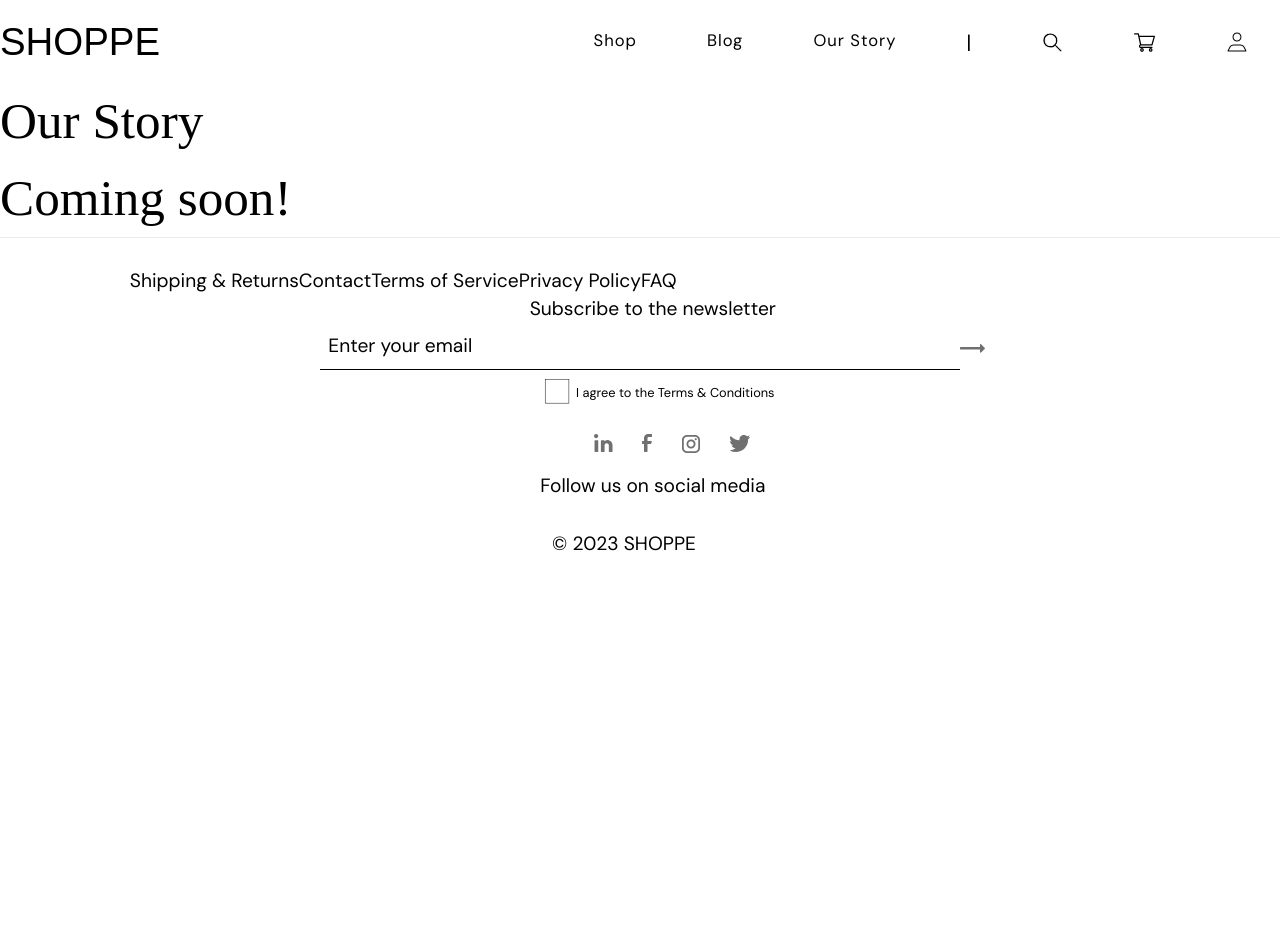
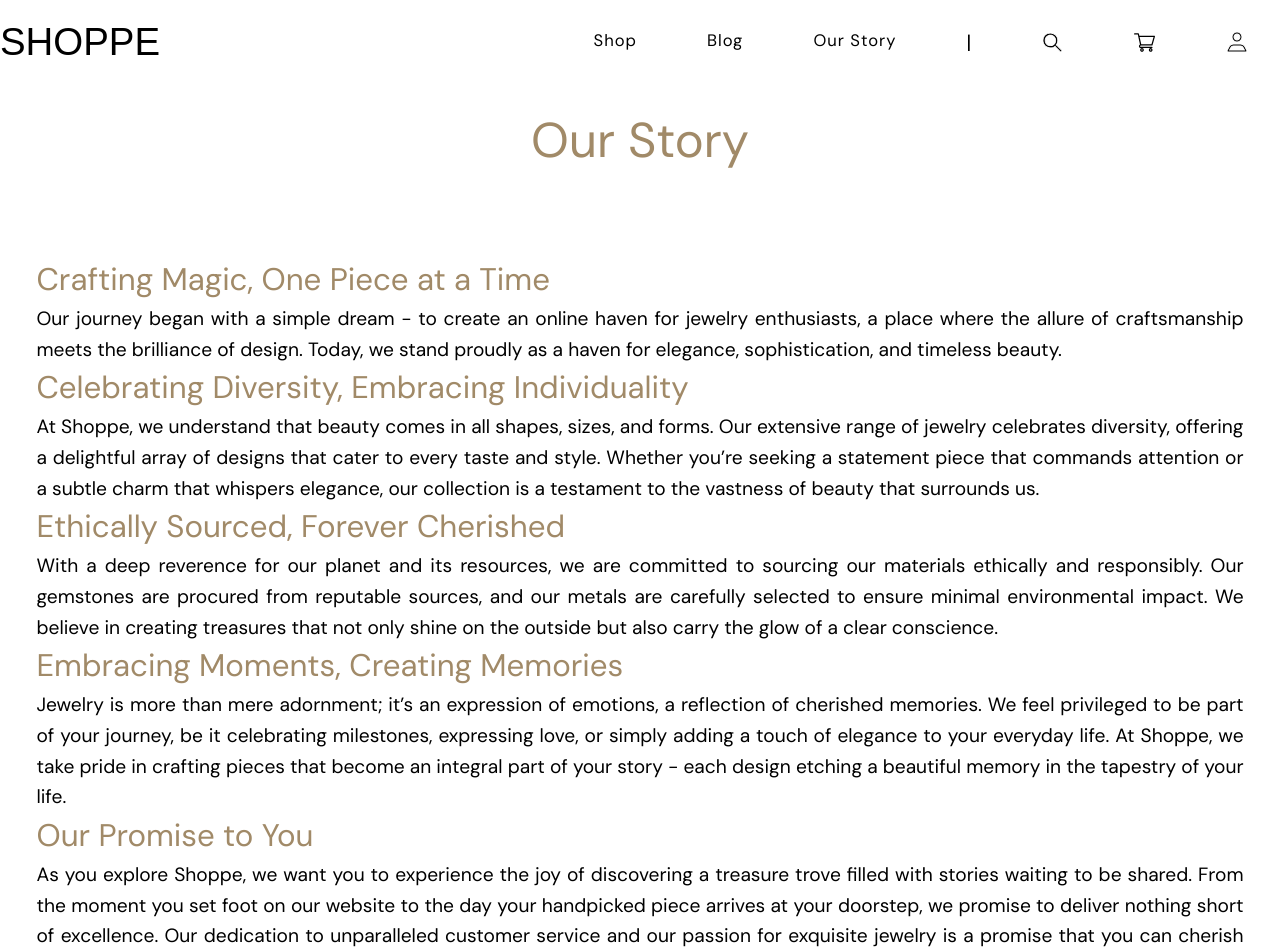
Before and after one commit to danieldraganweb/shoppe-next-app, a Next.js app: page /ourstory in a window 1280 px wide. Shown: the top 952 px of the page. Before the commit the page ends 800 px from the top, so only its background shows below. Built offline with nearby package versions, Linux system fonts and the light colour scheme; a web font is replaced by a local one.

Commit message:
style our story and blog page

```diff
--- a/app/ourstory/page.tsx
+++ b/app/ourstory/page.tsx
@@ -1,10 +1,78 @@
 import React from "react";
+import styles from "../styles/pages/ourstory.module.scss";
+import Image from "next/image";
 
 const OurStory = () => {
   return (
-    <div>
-      <h1>Our Story</h1>
-      <h1>Coming soon!</h1>
+    <div className={styles["our-story-container"]}>
+      {/* <h1 className={styles["our-story-title"]}>SHOPPE</h1> */}
+      <h1 className={styles["our-story-title"]}>Our Story</h1>
+      <div className={styles["our-story-content"]}>
+        <h2 className={styles["section-title"]}>
+          Crafting Magic, One Piece at a Time
+        </h2>
+        <p className={styles["section-paragraph"]}>
+          Our journey began with a simple dream - to create an online haven for
+          jewelry enthusiasts, a place where the allure of craftsmanship meets
+          the brilliance of design. Today, we stand proudly as a haven for
+          elegance, sophistication, and timeless beauty.
+        </p>
+        <h2 className={styles["section-title"]}>
+          Celebrating Diversity, Embracing Individuality
+        </h2>
+        <p className={styles["section-paragraph"]}>
+          At Shoppe, we understand that beauty comes in all shapes, sizes, and
+          forms. Our extensive range of jewelry celebrates diversity, offering a
+          delightful array of designs that cater to every taste and style.
+          Whether you&rsquo;re seeking a statement piece that commands attention
+          or a subtle charm that whispers elegance, our collection is a
+          testament to the vastness of beauty that surrounds us.
+        </p>
+        <h2 className={styles["section-title"]}>
+          Ethically Sourced, Forever Cherished
+        </h2>
+        <p className={styles["section-paragraph"]}>
+          With a deep reverence for our planet and its resources, we are
+          committed to sourcing our materials ethically and responsibly. Our
+          gemstones are procured from reputable sources, and our metals are
+          carefully selected to ensure minimal environmental impact. We believe
+          in creating treasures that not only shine on the outside but also
+          carry the glow of a clear conscience.
+        </p>
+        <h2 className={styles["section-title"]}>
+          Embracing Moments, Creating Memories
+        </h2>
+        <p className={styles["section-paragraph"]}>
+          Jewelry is more than mere adornment; it&rsquo;s an expression of
+          emotions, a reflection of cherished memories. We feel privileged to be
+          part of your journey, be it celebrating milestones, expressing love,
+          or simply adding a touch of elegance to your everyday life. At Shoppe,
+          we take pride in crafting pieces that become an integral part of your
+          story - each design etching a beautiful memory in the tapestry of your
+          life.
+        </p>
+        <h2 className={styles["section-title"]}>Our Promise to You</h2>
+        <p className={styles["section-paragraph"]}>
+          As you explore Shoppe, we want you to experience the joy of
+          discovering a treasure trove filled with stories waiting to be shared.
+          From the moment you set foot on our website to the day your handpicked
+          piece arrives at your doorstep, we promise to deliver nothing short of
+          excellence. Our dedication to unparalleled customer service and our
+          passion for exquisite jewelry is a promise that you can cherish for a
+          lifetime.
+        </p>
+        <h2 className={styles["section-title"]}>
+          Thank You for Being Part of Our Story
+        </h2>
+        <p className={styles["section-paragraph"]}>
+          Our journey at Shoppe continues to flourish, inspired by the support
+          and love of our cherished customers. Together, we are creating a
+          legacy of beauty, elegance, and wonder. Thank you for being a part of
+          our story and allowing us to be a part of yours. We invite you to
+          explore the world of Shoppe, where every piece shines with a
+          brilliance that resonates from the heart.
+        </p>
+      </div>
     </div>
   );
 };
--- a/app/styles/components/Navbar.module.scss
+++ b/app/styles/components/Navbar.module.scss
@@ -103,12 +103,16 @@
       .navLinks a:hover {
         color: $primary-accent-color;
         transition: all 0.3s ease-in-out;
-
       }
-      .navLinks a:active {
-        color: $primary-accent-color;
-        transition: all 0.8s ease-in-out;
-      }
+      // }
+      // .navLinks a:active {
+      //   color: $primary-accent-color;
+      //   transition: all 0.8s ease-in-out;
+      // }
+      // .navLinks a:visited {
+      //   color: $primary-color;
+      //   border: none;
+      // }
       .svgContainer{
         display: flex;
         flex-direction: row;
@@ -124,6 +128,9 @@
 
 
     @media screen and (max-width: 500px) {
+        // body{
+        //     overflow: hidden;
+        // }
         .no-scroll {
             overflow: hidden;
           }
--- a/app/styles/pages/ourstory.module.scss
+++ b/app/styles/pages/ourstory.module.scss
@@ -0,0 +1,48 @@
+@use './app/styles/base/_reset' as *;
+@use './app/styles/base/_reset' as *;
+@use './app/styles/base/_typography' as *;
+@use './app/styles/base/_variables' as *;
+@use './app/styles/utils/_mixins';
+@use './app/styles/utils/_functions' as *;
+
+.our-story-container {
+    width: 100%;
+    max-width: 78rem;
+    margin: 0 auto;
+    padding: 0.8em;
+    left: 0;
+    font-family: $primary-font;
+    text-align: justify;
+    box-sizing: border-box;
+  }
+
+  .our-story-title {
+    font-size: clamp($font-size-mobile, 5vw, $font-size-desktop-ultra-ultra-wide);
+    font-weight: bold;
+    margin-bottom: 10px;
+    color: $primary-accent-color;
+    margin: 0 auto;
+    display: flex;
+    justify-content: center;
+    align-items: center;
+    margin-bottom: 3em;
+  }
+
+  .our-story-content {
+    margin-top: 80px;
+    width: 100%;
+  }
+
+  .section-title {
+    font-size: clamp($font-size-mobile, 3vw, $font-size-desktop-wide);
+    font-weight: bold;
+    margin-bottom: 10px;
+    color: $primary-accent-color;
+    margin-top: 3em;
+  }
+
+  .section-paragraph {
+    font-size: clamp($font-size-mobile, 1.5vw, $font-size-desktop);
+    line-height: 1.6;
+    margin-bottom: 30px;
+  }
```
Also changed, not shown: app/blog/page.tsx (+52 -2 lines), app/styles/pages/blog.module.scss (+76 -35 lines), app/public/our-story.jpg (added).
